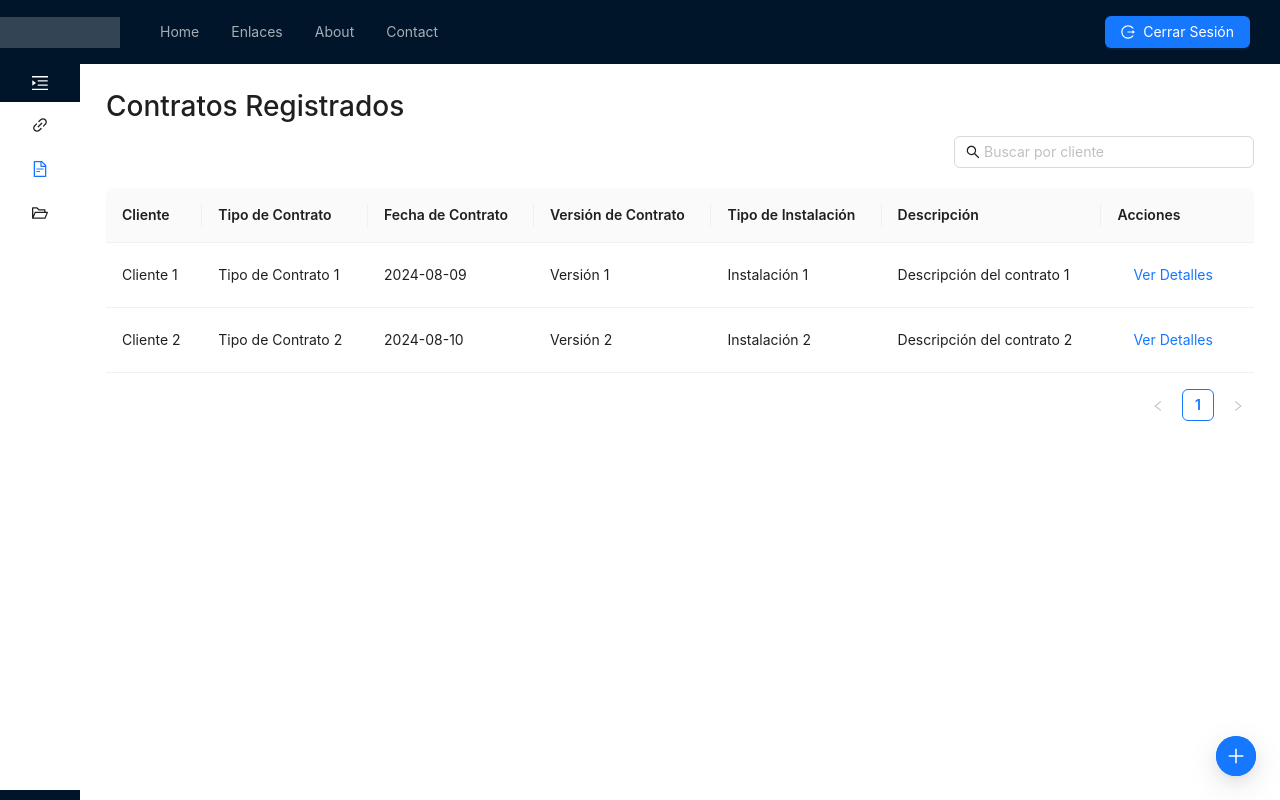
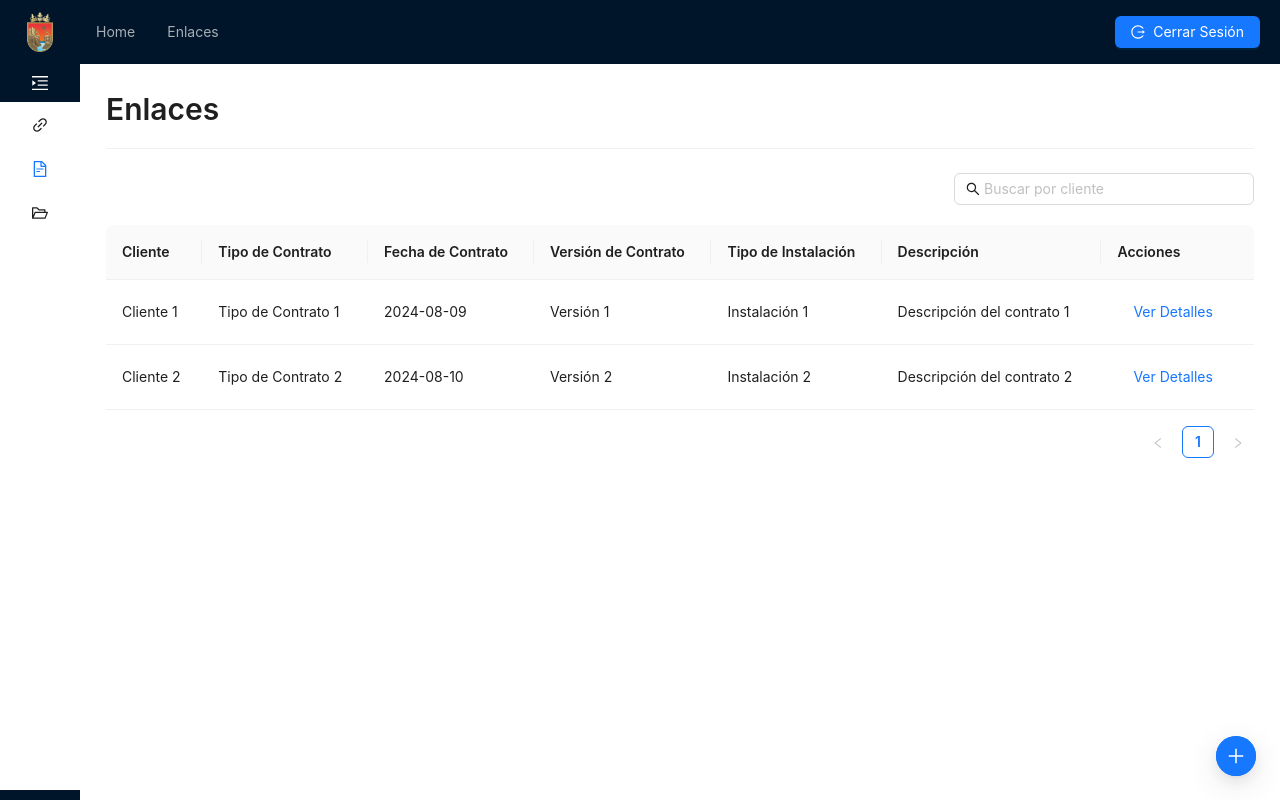
Before and after one commit to Dariohg/Icti_front_v2, a React (Create React App) app: page /contratos in a window 1280 px wide. Built offline with nearby package versions, Linux system fonts and the light colour scheme.

Commit message:
Correccion de detalles

```diff
--- a/src/App.js
+++ b/src/App.js
@@ -9,7 +9,7 @@ import AddEnlace from './Pages/AddEnlace';
 import ViewEnlace from './Pages/ViewEnlace';
 import AddContrato from './Pages/AddContrato';
 import Contratos from './Pages/Contratos';
-import NotFound from "./components/NotFound";  // Nueva importación
+import NotFound from "./components/NotFound";
 
 function App() {
     return (
--- a/src/Pages/Contratos.jsx
+++ b/src/Pages/Contratos.jsx
@@ -1,7 +1,9 @@
 import React, { useState, useEffect } from 'react';
-import { Table, Button, Input } from 'antd';
+import { Table, Button, Input, Divider, Typography } from 'antd';
 import { useNavigate } from 'react-router-dom';
 import { SearchOutlined } from '@ant-design/icons';
+
+const { Title } = Typography; // Extraer Title desde Typography
 
 const Contratos = () => {
     const navigate = useNavigate();
@@ -90,7 +92,8 @@ const Contratos = () => {
 
     return (
         <div>
-            <h1>Contratos Registrados</h1>
+            <Title level={2}>Enlaces</Title> {/* Título corregido */}
+            <Divider style={{ marginTop: '20px' }} />
             <div style={{ display: 'flex', justifyContent: 'flex-end', marginBottom: 20 }}>
                 <Input
                     placeholder="Buscar por cliente"
--- a/src/Pages/Enlaces.jsx
+++ b/src/Pages/Enlaces.jsx
@@ -1,17 +1,24 @@
 import React, { useEffect, useState } from 'react';
-import { Table, Button, Input, Tag, Space, Typography } from 'antd';
+import { Table, Button, Input, Tag, Space, Typography, Divider } from 'antd';
 import { useNavigate } from 'react-router-dom';
 import { SearchOutlined, EyeOutlined } from '@ant-design/icons';
 import axios from 'axios';
+import moment from 'moment';
 
-const { Text } = Typography;
+const { Text, Title } = Typography;
 
 const expandedRowRender = (record) => {
     const subTableColumns = [
-        { title: 'Fecha de contrato', dataIndex: 'fechaContrato', key: 'fechaContrato' },
-        { title: 'Tipo de instalación', dataIndex: 'ubicacion', key: 'ubicacion' },
-        { title: 'Tipo de contrato', dataIndex: 'tipoContrato', key: 'tipoContrato' },
-        { title: 'Versión de contrato', dataIndex: 'versionContrato', key: 'versionContrato' },
+        {
+            title: 'Fecha de contrato',
+            dataIndex: 'fechaContrato',
+            key: 'fechaContrato',
+            render: (text) => moment(text).format('YYYY-MM-DD'), // Formatear la fecha sin la hora
+            align: 'center', // Centrar contenido
+        },
+        { title: 'Tipo de instalación', dataIndex: 'ubicacion', key: 'ubicacion', align: 'center' },
+        { title: 'Tipo de contrato', dataIndex: 'tipoContrato', key: 'tipoContrato', align: 'center' },
+        { title: 'Versión de contrato', dataIndex: 'versionContrato', key: 'versionContrato', align: 'center' },
         {
             title: 'Estatus',
             dataIndex: 'estatus',
@@ -21,6 +28,7 @@ const expandedRowRender = (record) => {
                     {estatus === 1 ? 'ACTIVO' : 'INACTIVO'}
                 </Tag>
             ),
+            align: 'center',
         },
     ];
 
@@ -31,7 +39,7 @@ const expandedRowRender = (record) => {
         <>
             <Table columns={subTableColumns} dataSource={limitedData} pagination={false} />
             {hasMore && (
-                <Text type="secondary" style={{ marginTop: '10px', display: 'block' }}>
+                <Text type="secondary" style={{ marginTop: '10px', display: 'block', textAlign: 'center' }}>
                     Hay más información disponible. Haz clic en "Ver" para ver la información completa.
                 </Text>
             )}
@@ -42,7 +50,7 @@ const expandedRowRender = (record) => {
 const Enlaces = () => {
     const navigate = useNavigate();
     const [expandedRowKeys, setExpandedRowKeys] = useState([]);
-    const [originalData, setOriginalData] = useState([]); // Estado para los datos originales
+    const [originalData, setOriginalData] = useState([]);
     const [filteredData, setFilteredData] = useState([]);
     const [searchText, setSearchText] = useState('');
 
@@ -63,11 +71,11 @@ const Enlaces = () => {
                 direccion: enlace.direccion.nombre,
                 adscripcion: enlace.departamento.nombreDepartamento,
                 cargo: enlace.cargoEnlace.nombreCargo,
-                contratos: contratosData.filter(contrato => contrato.persona === `${enlace.nombre} ${enlace.apellidoP} ${enlace.apellidoM}`), // Filtra los contratos por persona
+                contratos: contratosData.filter(contrato => contrato.persona === `${enlace.nombre} ${enlace.apellidoP} ${enlace.apellidoM}`),
             }));
 
-            setOriginalData(enlacesMapped); // Guardar los datos originales
-            setFilteredData(enlacesMapped); // Inicialmente, filteredData es igual a originalData
+            setOriginalData(enlacesMapped);
+            setFilteredData(enlacesMapped);
         } catch (error) {
             console.error('Error fetching data:', error);
         }
@@ -102,7 +110,6 @@ const Enlaces = () => {
             );
             setFilteredData(filtered);
         } else {
-            // Si no hay texto en la búsqueda, restaurar los datos originales
             setFilteredData(originalData);
         }
     };
@@ -112,52 +119,62 @@ const Enlaces = () => {
             title: 'Nombre',
             dataIndex: 'nombre',
             key: 'nombre',
+            align: 'center', // Centrar contenido
         },
         {
             title: 'Correo Electrónico',
             dataIndex: 'correo',
             key: 'correo',
+            align: 'center', // Centrar contenido
         },
         {
             title: 'Número de Teléfono',
             dataIndex: 'telefono',
             key: 'telefono',
+            align: 'center', // Centrar contenido
         },
         {
             title: 'Dependencia',
             dataIndex: 'dependencia',
             key: 'dependencia',
+            align: 'center', // Centrar contenido
         },
         {
             title: 'Dirección',
             dataIndex: 'direccion',
             key: 'direccion',
+            align: 'center', // Centrar contenido
         },
         {
             title: 'Adscripción',
             dataIndex: 'adscripcion',
             key: 'adscripcion',
+            align: 'center', // Centrar contenido
         },
         {
             title: 'Cargo',
             dataIndex: 'cargo',
             key: 'cargo',
+            align: 'center', // Centrar contenido
         },
         {
             title: 'Acción',
             key: 'action',
             render: (text, record) => (
-                <Space size="middle">
+                <Space size="middle" align="center">
                     <Button type="link" icon={<EyeOutlined />} onClick={() => navigate(`/viewEnlace/${record.key}`)}>
                         Ver
                     </Button>
                 </Space>
             ),
+            align: 'center', // Centrar contenido
         },
     ];
 
     return (
         <div>
+            <Title level={2}>Enlaces</Title>
+            <Divider style={{ marginTop: '20px' }} />
             <div style={{ display: 'flex', justifyContent: 'flex-end', marginBottom: 16 }}>
                 <Input
                     placeholder="Buscar por nombre"
@@ -176,7 +193,7 @@ const Enlaces = () => {
                 }}
                 dataSource={filteredData}
                 rowKey="key"
-                pagination={{ position: ['bottomRight'] }}
+                pagination={{ position: ['bottomRight'], pageSize: 10 }}
                 bordered
             />
         </div>
--- a/src/Render.jsx
+++ b/src/Render.jsx
@@ -3,19 +3,11 @@ import { Layout } from 'antd';
 import { useLocation } from 'react-router-dom';
 import Sidebar from './components/Sidebar';
 import AppHeader from './components/Header';
-import { FloatButton } from 'antd';
-import {
-    PlusOutlined,
-    SmileOutlined,
-    BulbOutlined,
-    CloseOutlined,
-    CompassOutlined,
-} from '@ant-design/icons';
+import FloatButtonGroup from './components/FloatButtonGroup'; // Importación del nuevo componente
 
 const { Content } = Layout;
 
 function Render({ children }) {
-    // Estado inicial como colapsado
     const [collapsed, setCollapsed] = useState(true);
     const location = useLocation();
 
@@ -33,19 +25,7 @@ function Render({ children }) {
                 <Content style={{ padding: 26, background: '#fff', transition: 'all 0.2s' }}>
                     {children}
                 </Content>
-                {shouldShowFloatButton && (
-                    <FloatButton.Group
-                        trigger="click"
-                        type="primary"
-                        style={{ right: 24, bottom: 24 }}
-                        icon={<PlusOutlined />}
-                    >
-                        <FloatButton icon={<SmileOutlined />} />
-                        <FloatButton icon={<BulbOutlined />} />
-                        <FloatButton icon={<CompassOutlined />} />
-                        <FloatButton icon={<CloseOutlined />} />
-                    </FloatButton.Group>
-                )}
+                {shouldShowFloatButton && <FloatButtonGroup />}
             </Layout>
         </Layout>
     );
--- a/src/Styles/enlaces.css
+++ /dev/null
@@ -1,5 +0,0 @@
-@media only screen and (max-width: 600px) {
-    .login-form-container {
-        padding: 10px;
-    }
-}
--- a/src/Styles/header.css
+++ b/src/Styles/header.css
@@ -5,17 +5,37 @@
     width: 100%;
     top: 0;
     z-index: 1000;
+    display: flex;
+    justify-content: space-between;
+    align-items: center;
+}
+
+.logo-container {
+    width: 80px;
+    height: 40px;
+    display: flex;
+    justify-content: center;
+    align-items: center;
 }
 
 .logo {
-    width: 120px;
-    height: 31px;
-    background: rgba(255, 255, 255, 0.2);
-    margin: 16px 24px 16px 0;
-    float: left;
+    max-height: 100%;
+    max-width: 100%;
+    object-fit: contain;
 }
 
-/* Ajustar el contenido para dejar espacio al Header fijo */
 .ant-layout-content {
     margin-top: 64px; /* La altura del Header */
 }
+
+.user-info {
+    display: flex;
+    align-items: center;
+    margin-right: 20px;
+}
+
+/* Ajustar el menú */
+.ant-menu-horizontal {
+    line-height: 64px; /* Asegura que el menú esté alineado con el header */
+    flex: 1;
+}
--- a/src/Styles/home.css
+++ b/src/Styles/home.css
@@ -1,15 +1,3 @@
-.header {
-    background: #001529;
-    padding: 0;
-}
-
-.logo {
-    width: 120px;
-    height: 31px;
-    background: rgba(255, 255, 255, 0.2);
-    margin: 16px 24px 16px 0;
-    float: left;
-}
 
 .site-layout-background {
     background: #fff;
--- /dev/null
+++ b/src/components/FloatButtonGroup.jsx
@@ -0,0 +1,28 @@
+import React from 'react';
+import { FloatButton } from 'antd';
+import { PlusOutlined, UserAddOutlined } from '@ant-design/icons';
+import { useNavigate } from 'react-router-dom';
+
+const FloatButtonGroup = () => {
+    const navigate = useNavigate();
+
+    const handleRegisterClick = () => {
+        navigate('/register');
+    };
+
+    return (
+        <FloatButton.Group
+            trigger="click"
+            type="primary"
+            style={{ right: 24, bottom: 24 }}
+            icon={<PlusOutlined />}
+        >
+            <FloatButton
+                icon={<UserAddOutlined />}
+                onClick={handleRegisterClick}
+            />
+        </FloatButton.Group>
+    );
+};
+
+export default FloatButtonGroup;
--- a/src/components/Header.jsx
+++ b/src/components/Header.jsx
@@ -1,8 +1,9 @@
 import React from 'react';
 import { Layout, Menu, Button } from 'antd';
 import { Link, useLocation } from 'react-router-dom';
-import { LogoutOutlined } from '@ant-design/icons'; // Importa el icono de logout
-import '../Styles/header.css'; // Importar estilos personalizados
+import { LogoutOutlined } from '@ant-design/icons';
+import '../Styles/header.css';
+import logo from '../assets/logo.png';
 
 const { Header } = Layout;
 
@@ -10,13 +11,14 @@ const AppHeader = ({ userName }) => {
     const location = useLocation();
 
     const handleLogout = () => {
-        // Aquí puedes manejar la lógica de cierre de sesión, como limpiar tokens o redirigir a la página de login
         console.log("Logging out...");
     };
 
     return (
-        <Header className="header" style={{ display: 'flex', justifyContent: 'space-between', alignItems: 'center' }}>
-            <div className="logo" />
+        <Header className="header">
+            <div className="logo-container">
+                <img src={logo} alt="Logo" className="logo" />
+            </div>
             <Menu theme="dark" mode="horizontal" selectedKeys={[location.pathname]} style={{ flex: 1 }}>
                 <Menu.Item key="/home">
                     <Link to="/home">Home</Link>
@@ -24,20 +26,13 @@ const AppHeader = ({ userName }) => {
                 <Menu.Item key="/enlaces">
                     <Link to="/enlaces">Enlaces</Link>
                 </Menu.Item>
-                <Menu.Item key="/about">
-                    About
-                </Menu.Item>
-                <Menu.Item key="/contact">
-                    Contact
-                </Menu.Item>
             </Menu>
-            <div className="user-info" style={{ display: 'flex', alignItems: 'center', marginRight: 20 }}>
+            <div className="user-info">
                 <span style={{ color: '#fff', marginRight: 16 }}>{userName}</span>
                 <Button
                     type="primary"
                     icon={<LogoutOutlined />}
                     onClick={handleLogout}
-                    style={{ marginRight: '10px' }}
                 >
                     Cerrar Sesión
                 </Button>
--- a/src/components/NotFound.jsx
+++ b/src/components/NotFound.jsx
@@ -9,10 +9,10 @@ const NotFound = () => {
         <Result
             status="404"
             title="404"
-            subTitle="Sorry, the page you visited does not exist."
+            subTitle="Lo siento, la página que visitaste no existe."
             extra={
                 <Button type="primary" onClick={() => navigate('/')}>
-                    Back Home
+                    Volver al Inicio
                 </Button>
             }
         />
```
Also changed, not shown: src/assets/logo.png (added).
